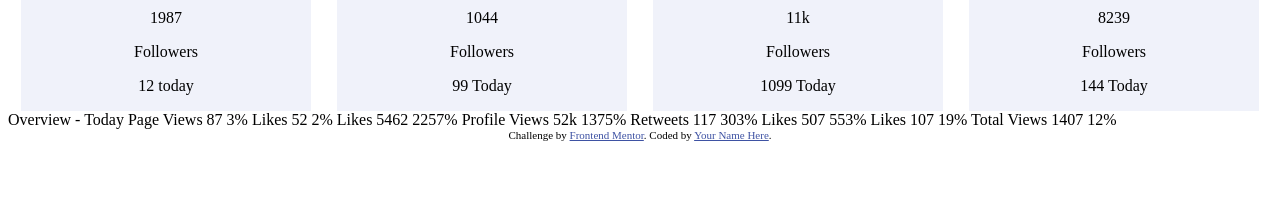
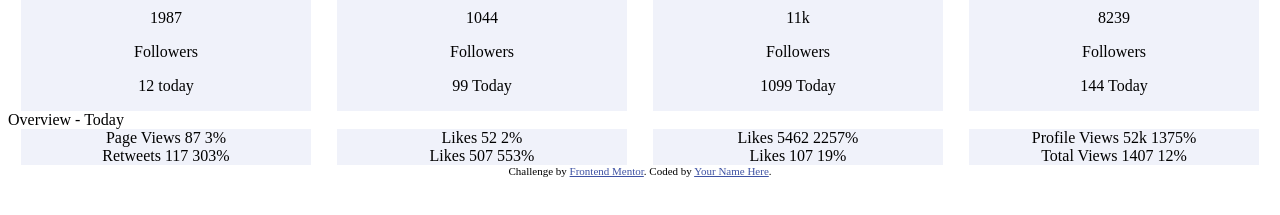
Before and after one commit to Robe31/social-media-dashboard, a plain HTML site: page index.html in a window 1280 px wide. Shown: the part 83-298 px from the top of the page. Drawn offline with Linux system fonts and the light colour scheme.

Commit message:
started on overview grid

```diff
--- a/css/modules/_colors.scss
+++ b/css/modules/_colors.scss
@@ -1,3 +1,4 @@
+// primary
 $lime-green: hsl(163, 72%, 41%);
 $bright-red: hsl(356, 69%, 56%);
 $color-fb: hsl(208, 92%, 53%);
--- a/css/modules/_grid.scss
+++ b/css/modules/_grid.scss
@@ -1,6 +1,9 @@
 .grid-container {
     display: grid;
-    &.main {
+    grid-template-columns: 1fr;
+}
+@media (min-width: 376px) {
+    .grid-container {
         grid-template-columns: 1fr 1fr 1fr 1fr;
     }
 }
--- a/index.html
+++ b/index.html
@@ -25,7 +25,7 @@
 
 
 
-  <div class="grid-container main">
+  <div class="grid-container" id="main">
     <div class="tile" id="tile-fb">
       <div class="tile__links">
         <img src="./images/icon-facebook.svg" alt="facebook">
@@ -71,37 +71,55 @@
 
   Overview - Today
 
+  <div class="grid-container" id="overview">
+    <div class="tile">
       Page Views
       87
       3%
+    </div>
 
+    <div class="tile">
       Likes
       52
       2%
+    </div>
 
+    <div class="tile">
       Likes
       5462
       2257%
+    </div>
 
+    <div class="tile">
       Profile Views
       52k
       1375%
+    </div>
 
+    <div class="tile">
       Retweets
       117
       303%
+    </div>
 
+    <div class="tile">
       Likes
       507
       553%
+    </div>
 
+    <div class="tile">
       Likes
       107
       19%
+    </div>
 
+    <div class="tile">
       Total Views
       1407
       12%
+    </div>
+  </div>
 
   <div class="attribution">
     Challenge by <a href="https://www.frontendmentor.io?ref=challenge" target="_blank">Frontend Mentor</a>.
```
Also changed, not shown: css/style.css, 1 other file. Lines whose indentation alone changed are shown as unchanged.
